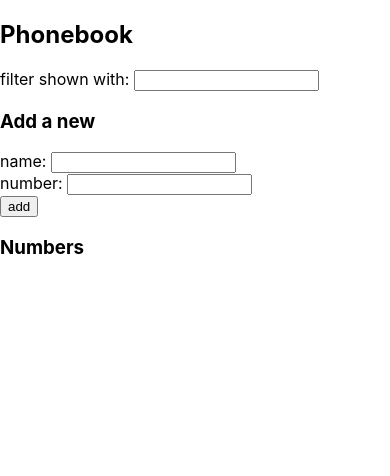
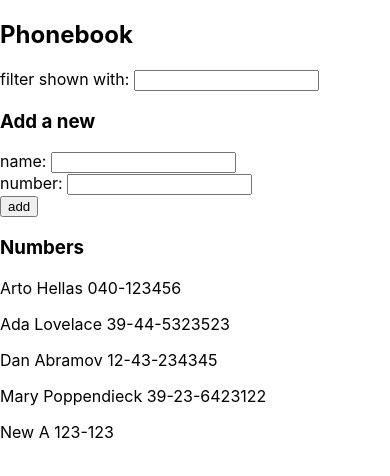
Before and after one commit to lchz/FullStack2020, a React (Create React App) app in the folder part2/phonebook/: page / in a window 390 px wide. Shown: the top 476 px of the page. Built offline with nearby package versions, Linux system fonts and the light colour scheme; data requests are answered from the project's data file; the HTML template or start-up script is replaced by a standard one.

Commit message:
2.16 phonebook8

```diff
--- a/part2/phonebook/src/App.js
+++ b/part2/phonebook/src/App.js
@@ -1,8 +1,8 @@
 import React, { useState, useEffect } from 'react'
-import axios from 'axios'
 import Filter from './components/Filter'
 import PersonForm from './components/PersonForm'
 import Persons from './components/Persons'
+import peopleService from './services/peopleService'
 
 const App = () => {
 
@@ -14,13 +14,13 @@ const App = () => {
 
   // Fetch data from json-server
   useEffect(() => {
-    axios.get('http://localhost:3001/persons')
-        .then(response => {
-          setPersons(response.data)
-        })
+    peopleService.getAll()
+                  .then(objects => setPersons(objects))
+    // axios.get('http://localhost:3001/persons')
+    //     .then(response => {
+    //       setPersons(response.data)
+    //     })
   }, [])
-
-  // const rows = () => persons.map(p => <p key={p.name}>{p.name} {p.number} </p>)
 
   // onChange event handler
   const handleNameChange = (event) => {
@@ -46,8 +46,11 @@ const App = () => {
         number: newNumber
       }
 
-      axios.post('http://localhost:3001/persons', person)
-          .then(setPersons(persons.concat(person)))
+      peopleService.create(person)
+                    .then(newPerson => setPersons(persons.concat(newPerson)))
+
+      // axios.post('http://localhost:3001/persons', person)
+      //     .then(setPersons(persons.concat(person)))
 
     }
 
@@ -58,8 +61,8 @@ const App = () => {
   // filter onChange event handler
   const handleFilter = (event) => {
     setSearch(event.target.value)
-    event.target.value === '' ? setResults([])
-                              : setResults(persons.filter(p => p.name.toLowerCase().includes(event.target.value.toLowerCase())))
+    event.target.value === '' ? setResults(persons)
+                              :setResults(persons.filter(p => p.name.toLowerCase().includes(event.target.value.toLowerCase())))
   }
 
   return (
@@ -72,7 +75,7 @@ const App = () => {
       <PersonForm addPerson={addPerson} newName={newName} handleNameChange={handleNameChange} newNumber={newNumber} handleNumberChange={handleNumberChange} />
 
       <h3>Numbers</h3>
-      <Persons results={results} />
+      <Persons results={results} persons={persons} search={search} />
     </div>
   )
 }
--- a/part2/phonebook/src/components/Persons.js
+++ b/part2/phonebook/src/components/Persons.js
@@ -1,10 +1,17 @@
 import React from 'react'
 
-const Persons = ({ results }) => {
+const Persons = ({ results, persons, search }) => {
+
+    const rows = () => persons.map(p => <p key={p.name}>{p.name} {p.number} </p>)
     const filterRows = () => results.map(r => <p key={r.name}>{r.name} {r.number} </p>)
-    return (
-        <div>{filterRows()} </div>
-    )
+
+
+    if (results.length === 0 && search.length === 0) {
+        return (<div>{rows()} </div>)
+    } else if (results.length === 0 && search.length !== 0) {
+        return (<div>No such person</div>)
+    }
+    return (<div>{filterRows()} </div>)
 }
 
 export default Persons
--- /dev/null
+++ b/part2/phonebook/src/services/peopleService.js
@@ -0,0 +1,15 @@
+import axios from 'axios'
+
+const baseUrl = 'http://localhost:3001/persons'
+
+const getAll = () => {
+    const request = axios.get(baseUrl)
+    return request.then(response => response.data)
+}
+
+const create = (newPerson) => {
+    const request = axios.post(baseUrl, newPerson)
+    return request.then(response => response.data)
+}
+
+export default { getAll, create }
```
Also changed, not shown: 1 other file (tests, documents, lock files or other folders).
